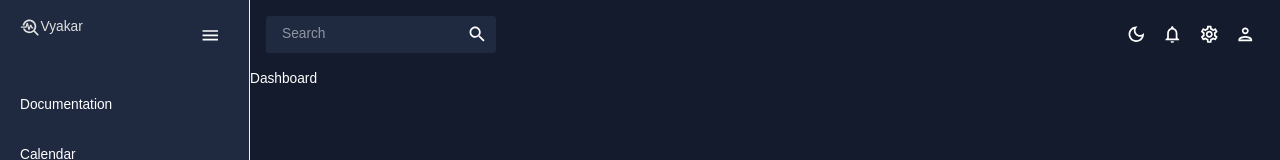
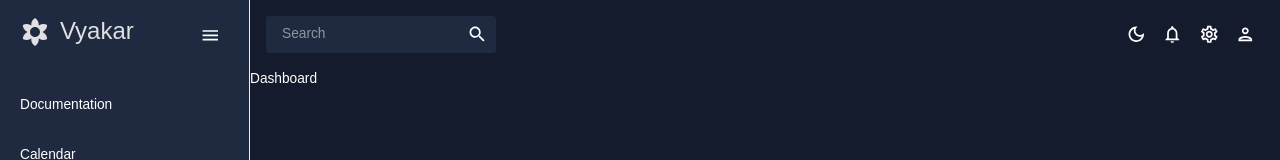
Before and after one commit to sgaurang82/react-admin-dashboard, a React (Vite) app: page / in a window 1280 px wide. Shown: the top 160 px of the page. Built offline with nearby package versions, Linux system fonts and the light colour scheme; a web font is replaced by a local one.

Commit message:
Icons Header

```diff
--- a/src/scenes/global/Sidebar.tsx
+++ b/src/scenes/global/Sidebar.tsx
@@ -8,7 +8,7 @@ import {
   menuClasses,
 } from "react-pro-sidebar";
 import MenuOutlinedIcon from "@mui/icons-material/MenuOutlined";
-import TroubleshootIcon from "@mui/icons-material/Troubleshoot";
+import FilterVintageIcon from "@mui/icons-material/FilterVintage";
 // import "react-pro-sidebar/dist/css/styles.css";
 
 const Sidebar = () => {
@@ -29,6 +29,7 @@ const Sidebar = () => {
           ["." + menuClasses.button]: {
             "&:hover": {
               backgroundColor: "transparent !important",
+              color: "#868dfb !important",
             },
           },
         }}
@@ -38,7 +39,7 @@ const Sidebar = () => {
         <Menu>
           <MenuItem
             onClick={() => setIsCollepsed(!isCollepsed)}
-            icon={isCollepsed ? <TroubleshootIcon /> : undefined}
+            icon={isCollepsed ? <FilterVintageIcon /> : undefined}
             // icon={<MenuOutlinedIcon />}
 
             style={{ margin: "10px 0 20px 0", color: colors.grey[100] }}
@@ -46,8 +47,10 @@ const Sidebar = () => {
             {!isCollepsed && (
               <Box display="flex" justifyContent="space-between">
                 <Box display="flex">
-                  <TroubleshootIcon />
-                  <Typography>Vyakar</Typography>
+                  <FilterVintageIcon fontSize="large" />
+                  <Typography sx={{ marginLeft: "10px" }} variant="h3">
+                    Vyakar
+                  </Typography>
                 </Box>
                 <Box display="flex">
                   <IconButton>
```
